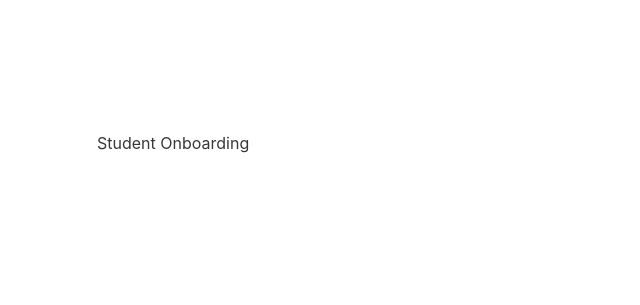
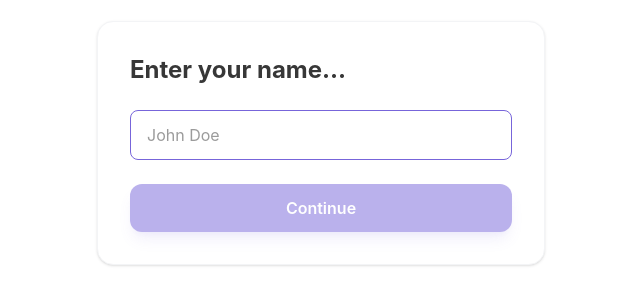
Before and after one commit to Siddharth-Nama/intervue-assignment, a React (Vite) app in the folder client/: page /student/onboarding in a window 1280 px wide. Shown: the part 257-562 px from the top of the page, without its empty margins (95-735 px from the left). Built offline with nearby package versions, Linux system fonts and the light colour scheme.

Commit message:
Implement Student Onboarding (Name Entry)

```diff
--- a/client/src/App.tsx
+++ b/client/src/App.tsx
@@ -4,9 +4,10 @@ import { Layout } from './components/Layout';
 import { Landing } from './pages/Landing';
 import { Toaster } from 'react-hot-toast';
 
+import { StudentOnboarding } from './pages/StudentOnboarding';
+
 // Placeholders for routes
 const TeacherDashboard = () => <div>Teacher Dashboard</div>;
-const StudentOnboarding = () => <div>Student Onboarding</div>;
 const StudentDashboard = () => <div>Student Poll View</div>;
 
 function App() {
--- /dev/null
+++ b/client/src/pages/StudentOnboarding.tsx
@@ -0,0 +1,36 @@
+import React, { useState } from 'react';
+import { useNavigate } from 'react-router-dom';
+import { useUser } from '../context/UserContext';
+import { Button } from '../components/ui/Button';
+import { Input } from '../components/ui/Input';
+
+export const StudentOnboarding = () => {
+  const [name, setName] = useState('');
+  const { user, setUser } = useUser();
+  const navigate = useNavigate();
+
+  const handleSubmit = (e: React.FormEvent) => {
+    e.preventDefault();
+    if (name.trim()) {
+      setUser({ ...user, name, role: 'student' });
+      navigate('/student/poll');
+    }
+  };
+
+  return (
+    <div className="w-full max-w-md bg-white p-8 rounded-2xl shadow-sm border border-gray-100 flex flex-col gap-6 animate-in zoom-in-95 duration-300">
+      <h2 className="text-2xl font-bold text-[#373737]">Enter your name...</h2>
+      <form onSubmit={handleSubmit} className="flex flex-col gap-6">
+        <Input
+          placeholder="John Doe"
+          value={name}
+          onChange={(e) => setName(e.target.value)}
+          autoFocus
+        />
+        <Button type="submit" disabled={!name.trim()}>
+          Continue
+        </Button>
+      </form>
+    </div>
+  );
+};
```
